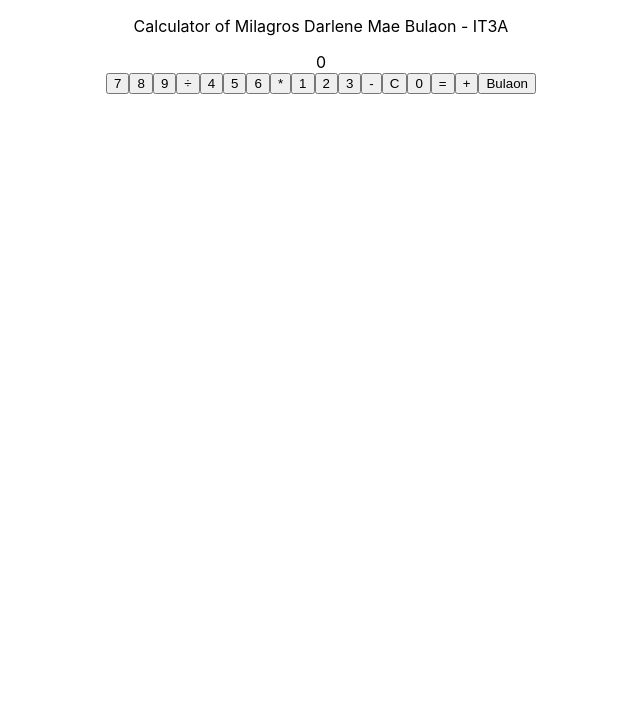
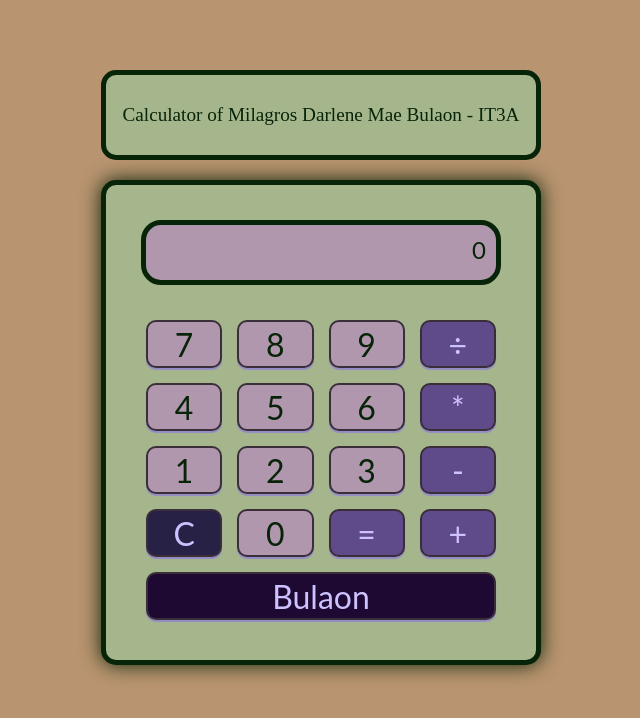
Before and after one commit to CedricJianN/midtermexam, a React (Create React App) app: page / in a window 1280 px wide. Shown: the top 718 px of the page, without its empty margins (319-959 px from the left). Built offline with nearby package versions, Linux system fonts and the light colour scheme.

Commit message:
Update App.css

```diff
--- a/src/App.css
+++ b/src/App.css
@@ -1,38 +1,114 @@
-.App {
-  text-align: center;
+body {
+    background-color: rgb(185, 148, 112);
+    padding-top: 70px;
 }
 
-.App-logo {
-  height: 40vmin;
-  pointer-events: none;
+.App {
+    text-align: center;
+    box-sizing: border-box;
 }
 
-@media (prefers-reduced-motion: no-preference) {
-  .App-logo {
-    animation: App-logo-spin infinite 20s linear;
-  }
+.NameContainer {
+    background-color: rgb(165, 182, 141);
+    width: 410px;
+    margin: auto;
+    padding: 10px;
+    border: 5px solid rgb(8, 36, 8);
+    border-radius: 15px;
+    font-family: 'Pixelify Sans';
+    color: rgb(8, 36, 8);
+    text-align: auto;
+    font-size: 1.2em;
 }
 
-.App-header {
-  background-color: #282c34;
-  min-height: 100vh;
-  display: flex;
-  flex-direction: column;
-  align-items: center;
-  justify-content: center;
-  font-size: calc(10px + 2vmin);
-  color: white;
+.Calc {
+    background-color: rgb(165, 182, 141);
+    width: 430px;
+    border: 5px solid rgb(8, 36, 8);
+    border-radius: 15px;
+    margin: auto;
+    margin-top: 20px;
+    box-shadow: 0 0 20px rgb(8, 36, 8);
 }
 
-.App-link {
-  color: #61dafb;
+.Disp {
+    background-color: rgb(177, 151, 174);
+    height: 35px;
+    margin: 35px;
+    border: 5px solid rgb(8, 36, 8);
+    border-radius: 20px;
+    font-family: 'Lato';
+    color: rgb(8, 36, 8);
+    font-size: 1.5em;
+    text-align: right;
+    padding: 10px;
 }
 
-@keyframes App-logo-spin {
-  from {
-    transform: rotate(0deg);
-  }
-  to {
-    transform: rotate(360deg);
-  }
+.Buttons {
+    margin: 20px;
+    height: 300px;
+    display: flex;
+    flex-wrap: wrap;
+    padding: 20px;
+    padding-top: 0;
+    border-radius: 10px;
+    row-gap: 15px;
+    column-gap: 15px;
 }
+
+.ButtonKeys {
+    flex: 1 20%;
+    background-color: rgb(177, 151, 174);
+    border: 2px solid rgb(58, 46, 57);
+    border-radius: 10px;
+    font-family: 'Lato';
+    color: rgb(8, 36, 8);
+    font-size: 2em;
+    box-shadow: 0px 2px 1px rgb(148, 139, 198);
+    transition: background-color 0.3s ease;
+}
+
+.ButtonKeys:hover {
+    background-color: rgb(190, 171, 190);
+}
+
+.Buttons :nth-child(4),
+.Buttons :nth-child(8),
+.Buttons :nth-child(12),
+.Buttons :nth-child(15),
+.Buttons :nth-child(16) {
+    color: rgb(205, 193, 255);
+    background-color: rgb(95, 75, 138);
+    box-shadow: 0px 2px 1px rgb(148, 139, 198);
+    transition: background-color 0.3s ease;
+}
+
+.Buttons :nth-child(4):hover,
+.Buttons :nth-child(8):hover,
+.Buttons :nth-child(12):hover,
+.Buttons :nth-child(15):hover,
+.Buttons :nth-child(16):hover {
+    background-color: rgb(59, 48, 82);
+}
+
+.Buttons :nth-child(13) {
+    color: rgb(205, 193, 255);
+    background-color: rgb(39, 33, 69);
+    box-shadow: 0px 2px 1px rgb(148, 139, 198);
+    transition: background-color 0.3s ease;
+}
+
+.Buttons :nth-child(13):hover {
+    background-color: rgb(59, 48, 82);
+}
+
+.Buttons :last-child {
+    color: rgb(205, 193, 255);
+    background-color: rgb(29, 9, 50);
+    box-shadow: 0px 2px 1px rgb(148, 139, 198);
+    transition: background-color 0.3s ease;
+}
+
+.Buttons :last-child:hover {
+    background-color: rgb(59, 48, 82);
+}
```
